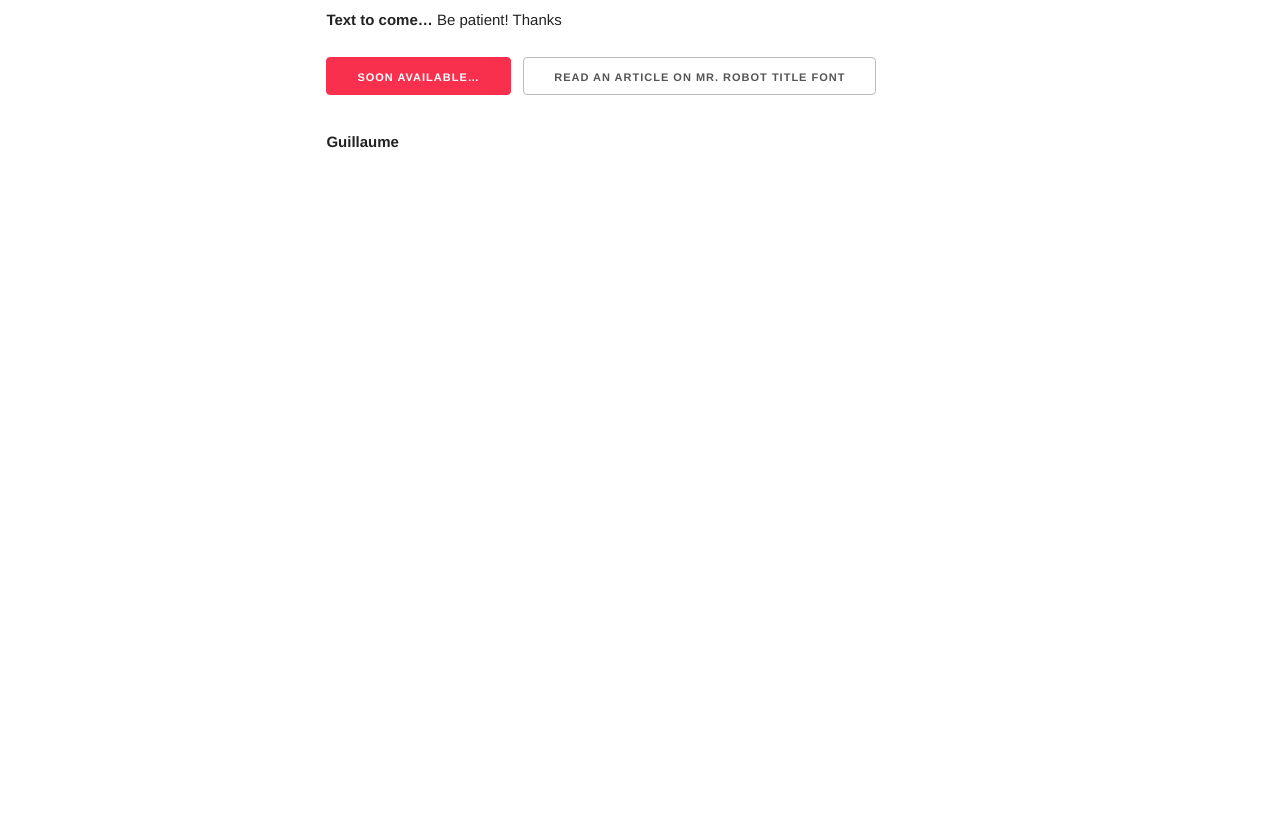
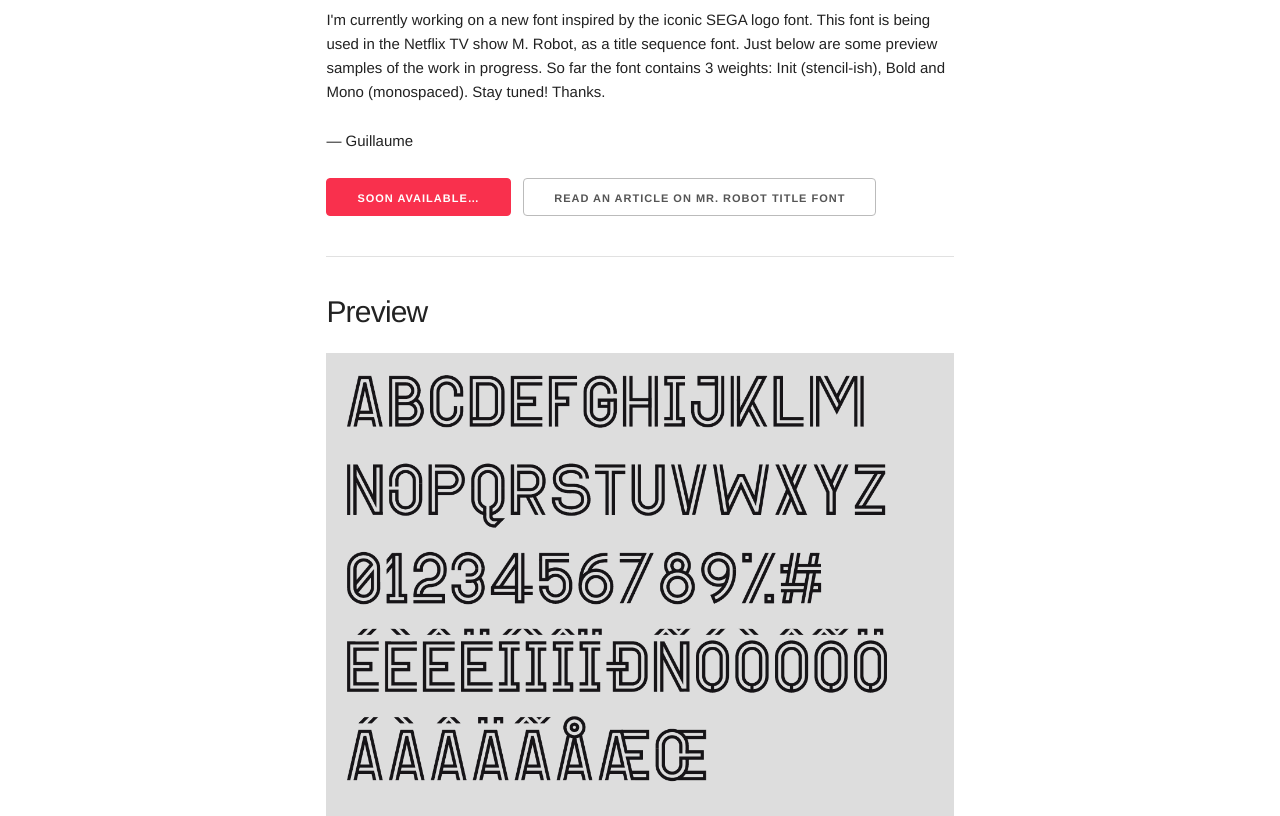
Before and after one commit to MarmiteDefontes-zz/Elliot, a plain HTML site: page index.html in a window 1280 px wide. Shown: the part 584-1400 px from the top of the page. Before the commit the page ends 800 px from the top, so only its background shows below. Drawn offline with Linux system fonts and the light colour scheme.

Commit message:
Add preview samples
- add 3 pictures
- add some explanation text on the project

```diff
--- a/index.html
+++ b/index.html
@@ -54,16 +54,24 @@
       <div class="row">
         <div class="two columns">&nbsp;</div>
         <div class="eight columns">
-          <h4>A font inspired by the TV show Mr. Robot.</h4>
-          <p><strong>Text to come…</strong> Be patient! Thanks</p>
+          <h4>A font inspired by the TV show Mr. Robot</h4>
+          <p>I'm currently working on a new font inspired by the iconic SEGA logo font. This font is being used in the Netflix TV show M. Robot, as a title sequence font. Just below are some preview samples of the work in progress. So far the font contains 3 weights: Init (stencil-ish), Bold and Mono (monospaced). Stay tuned! Thanks.</p>
+          <p>— Guillaume</p>
           <p>
             <a class="button button-primary" href="#" target="_blank">Soon available…</a>
             &nbsp;
             <a class="button" href="http://www.fastcocreate.com/3050196/are-these-gorgeous-opening-images-the-key-to-mr-robot-creator-sam-esmail-explains" target="_blank">Read an article on Mr. Robot title font</a>
           </p>
-          <p>
-            <strong>Guillaume</strong>
-          </p>
+          <hr>
+          <h4>Preview</h4>
+          <img src="images/elliot-preview-1.png">
+          <br /><br />
+          <img src="images/elliot-preview-2.png">
+          <br /><br />
+          <img src="images/elliot-preview-3.png">
+          <br />
+          <br />
+          <br />
         </div>
         <div class="two columns">&nbsp;</div>
       </div>
```
Also changed, not shown: images/elliot-preview-1.png (added), images/elliot-preview-2.png (added), images/elliot-preview-3.png (added).
